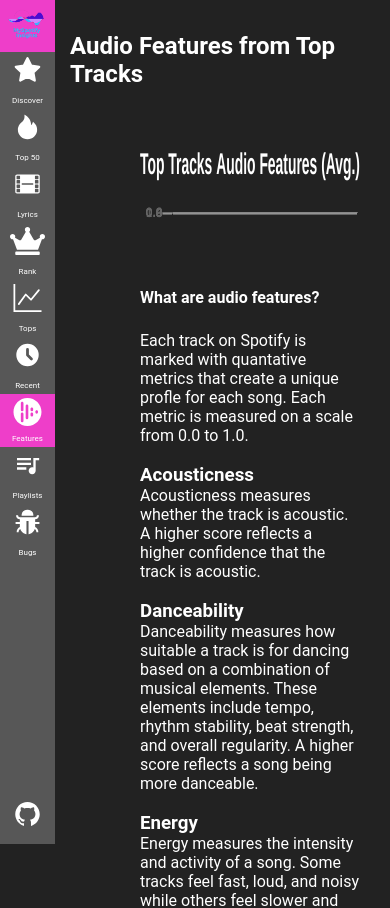
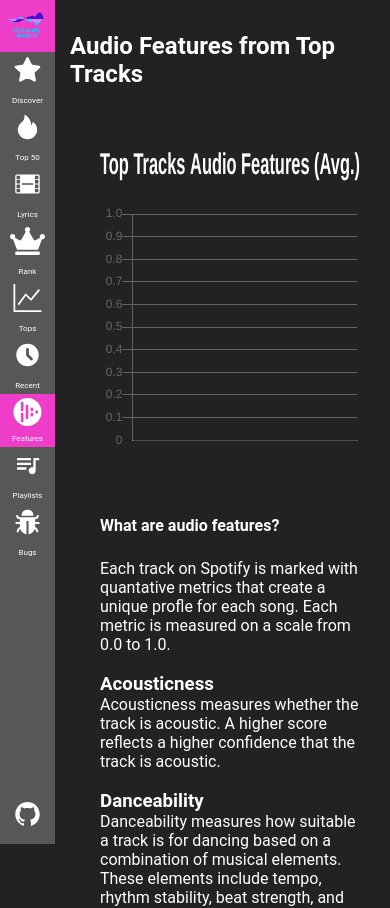
Before and after one commit to magacula/my-spotify-insights, a React (Create React App) app: page /TopTracksGraph in a window 390 px wide. Shown: the top 908 px of the page. Built offline with nearby package versions, Linux system fonts and the light colour scheme; no server answers.

Commit message:
made graph responsive on mobile and tablet

```diff
--- a/src/components/AudioFeaturesChart.js
+++ b/src/components/AudioFeaturesChart.js
@@ -1,5 +1,12 @@
 import React, { useState, useEffect } from "react";
+import styled from "styled-components";
 import { Bar } from "react-chartjs-2";
+
+const CanvasContainer = styled.div`
+  height: 40vh;
+  width: 100%;
+  margin: 0 auto;
+`;
 
 const AudioFeaturesChart = () => {
   const [chartData, setChartData] = useState({});
@@ -81,10 +88,11 @@ const AudioFeaturesChart = () => {
   }, []);
 
   return (
-    <div style={{ marginLeft: "110px" }}>
+    <CanvasContainer>
       <Bar
         data={chartData.data}
         options={{
+          maintainAspectRatio: false,
           legend: {
             display: false,
           },
@@ -121,7 +129,7 @@ const AudioFeaturesChart = () => {
           },
         }}
       />
-    </div>
+    </CanvasContainer>
   );
 };
 
--- a/src/components/TopTracksGraph.js
+++ b/src/components/TopTracksGraph.js
@@ -2,12 +2,29 @@ import React from "react";
 import styled from "styled-components";
 import AudioFeatureChart from "./AudioFeaturesChart";
 import AudioFeatureDescriptions from "./AudioFeatureDescriptions";
+import breakpoints from "../styles/breakpoints";
 
 const ChartContainer = styled.div`
   padding: 30px;
   margin-bottom: 100px;
-  max-width: 1200px;
+  max-width: 1000px;
   margin: 0 auto;
+
+  @media only screen and (${breakpoints.device.lg}) {
+    margin-left: 110px;
+  }
+
+  @media only screen and (${breakpoints.device.med}) {
+    margin-left: 80px;
+  }
+
+  @media only screen and (${breakpoints.device.sm}) {
+    margin-left: 70px;
+  }
+
+  @media only screen and (${breakpoints.device.xs}) {
+    margin-left: 60px;
+  }
 `;
 
 const FeatureDescription = styled.div`
@@ -15,13 +32,24 @@ const FeatureDescription = styled.div`
   margin-bottom: 100px;
   font-size: 1.3em;
   margin-left: 110px;
-  /* text-align: left; */
+
+  @media only screen and (${breakpoints.device.med}) {
+    margin-left: 80px;
+  }
+
+  @media only screen and (${breakpoints.device.sm}) {
+    margin-left: 70px;
+  }
+
+  @media only screen and (${breakpoints.device.xs}) {
+    margin-left: 60px;
+  }
 `;
 
 const TopTracksGraph = () => {
   return (
     <React.Fragment>
-      <h1 id = "accent">Audio Features from Top Tracks</h1>
+      <h1 id="accent">Audio Features from Top Tracks</h1>
 
       <ChartContainer>
         <AudioFeatureChart />
```
